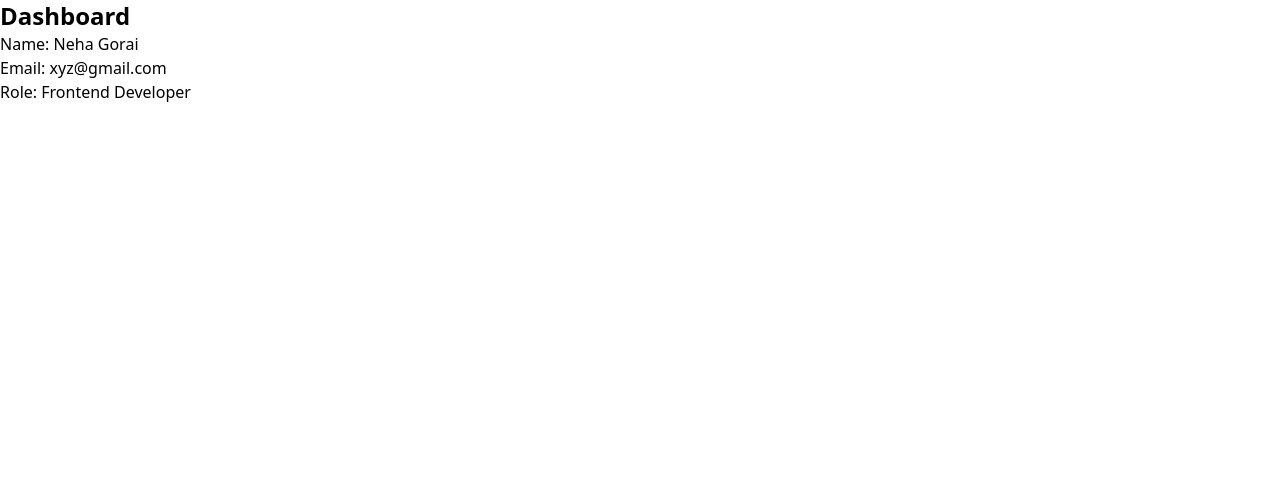
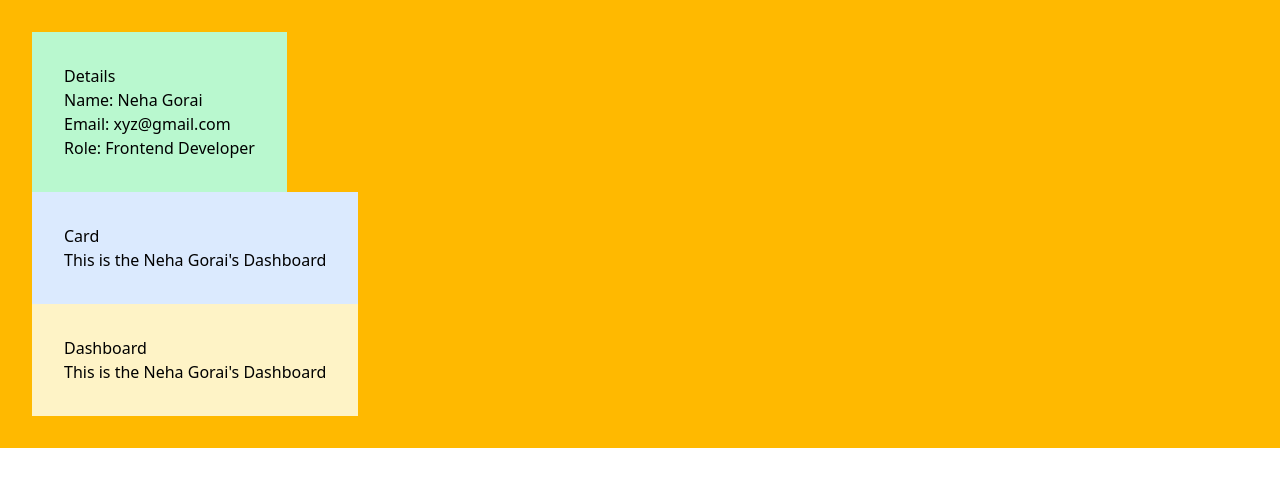
Before and after one commit to NehaGorai/practice, a React (Vite) app: page / in a window 1280 px wide. Shown: the top 486 px of the page. Built offline with nearby package versions, Linux system fonts and the light colour scheme.

Commit message:
This is a Example of props Driling

```diff
--- a/src/App.jsx
+++ b/src/App.jsx
@@ -9,7 +9,9 @@ function App() {
   }
   return (
     <>
-      <Dashboard data={user} />
+<div className='bg-amber-400 p-8'>
+<Dashboard  data={user} />
+</div>
     </>
   )
 }
--- /dev/null
+++ b/src/components/Card.jsx
@@ -0,0 +1,16 @@
+import React from 'react'
+import Details from './Details'
+function Card({data2}) {
+    console.log("data2",data2)
+  return (
+<>
+<Details data3={data2}/>
+<div className='bg-blue-100 w-max p-8'>
+        <h1>Card</h1>
+        <div>This is the {data2.name}'s Dashboard</div>
+        </div>
+</>
+  )
+}
+
+export default Card
--- a/src/components/Dashboard.jsx
+++ b/src/components/Dashboard.jsx
@@ -1,13 +1,16 @@
 import React from 'react'
+import Card from './Card'
 
 function Dashboard({data}) {
-console.log(data)
+console.log("data",data)
     return (
         <>
-            <div className='font-bold text-2xl'>Dashboard</div>
-            <h1>Name: {data.name}</h1>
-            <h2>Email: {data.email}</h2>
-            <h3>Role: {data.role}</h3>
+        <Card data2={data}/>
+        <div className='bg-amber-100 w-max p-8'>
+        <h1>Dashboard</h1>
+        <div>This is the {data.name}'s Dashboard</div>
+        </div>
+
         </>
     )
 }
--- /dev/null
+++ b/src/components/Details.jsx
@@ -0,0 +1,20 @@
+import React from 'react'
+
+
+function Details({data3}) {
+    console.log("data3",data3)
+  return (
+  <>
+    <div className='bg-green-200 w-max p-8'>
+    <div>Details</div>
+    <h1>Name: {data3.name}</h1>
+    <h1>Email: {data3.email}</h1>
+    <h1>Role: {data3.role}</h1>
+    </div>
+
+  </>
+
+  )
+}
+
+export default Details
```
